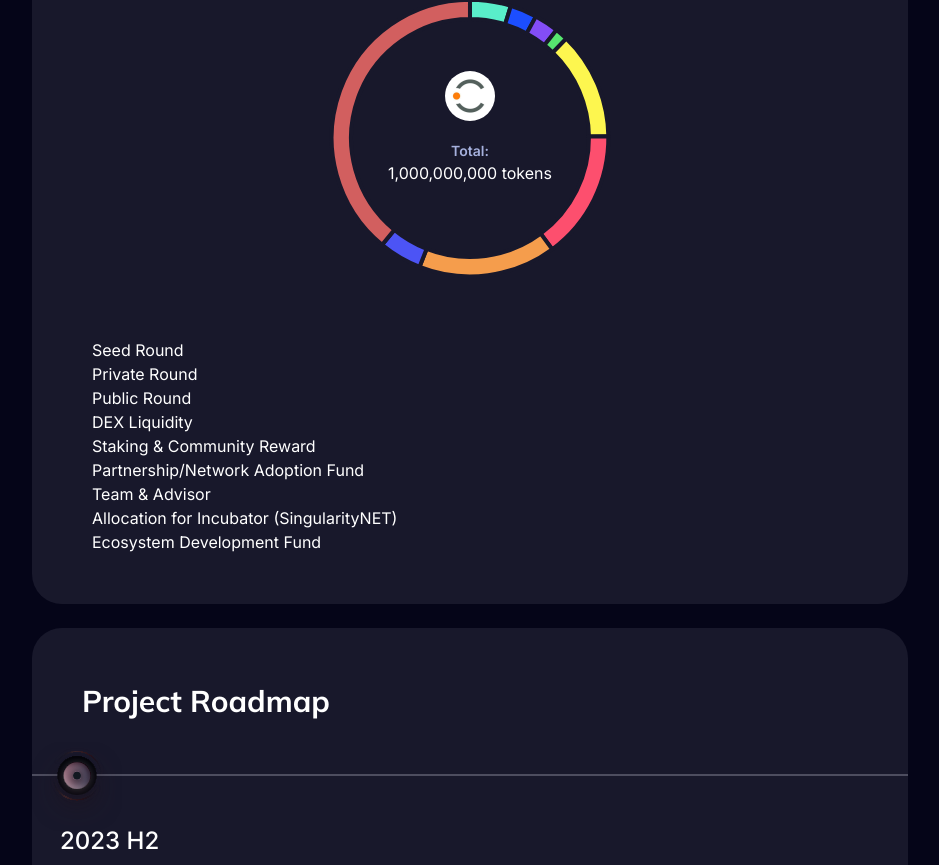
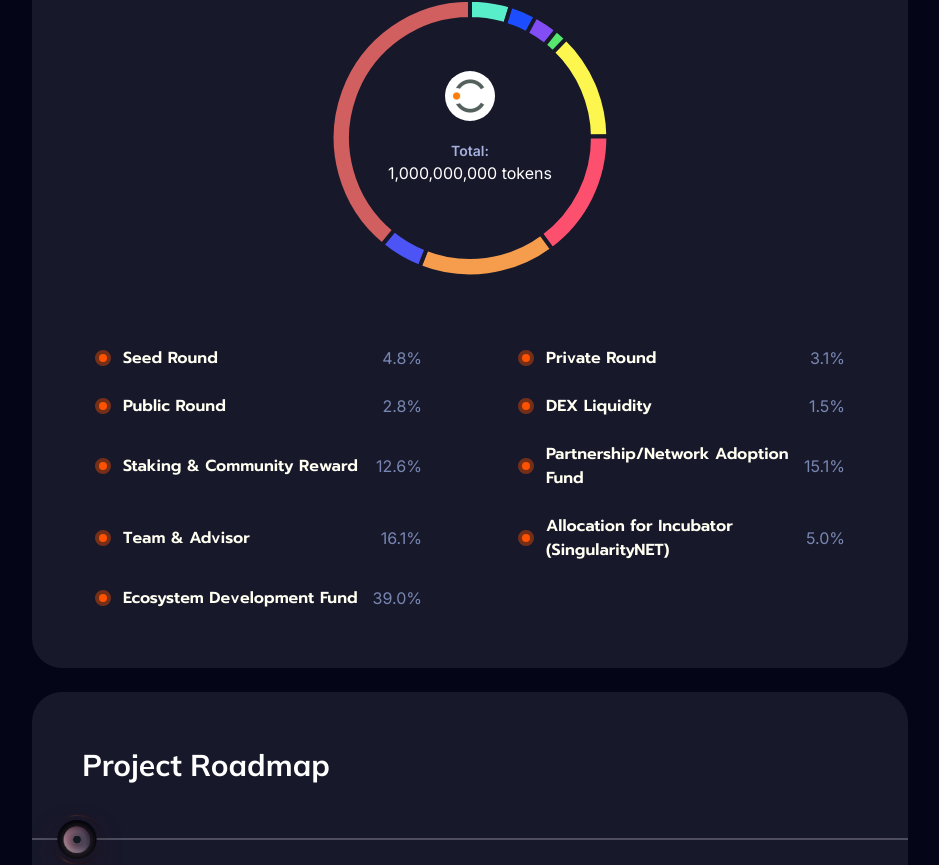
Before and after one commit to hossainarif37/launchpad, a Next.js app: page /projects in a window 1280 px wide. Shown: the part 4737-5602 px from the top of the page, without its empty margins (8-947 px from the left). Built offline with nearby package versions, Linux system fonts and the light colour scheme.

Commit message:
feat: Implement TokenomicsList comoponent

```diff
--- /dev/null
+++ b/src/_data/chartData.js
@@ -0,0 +1,29 @@
+export const data = [
+    {
+        id: 1, label: 'Seed Round', value: '47,500,000', color: '#59EECA'
+    },
+    {
+        id: 2, label: 'Private Round', value: '31,250,000', color: '#1C4EFF'
+    },
+    {
+        id: 3, label: 'Public Round', value: '28,250,000', color: '#834DF6'
+    },
+    {
+        id: 4, label: 'DEX Liquidity', value: '15,000,000', color: '#57E76F'
+    },
+    {
+        id: 5, label: 'Staking & Community Reward', value: '125,000,000', color: '#FDF64F'
+    },
+    {
+        id: 6, label: 'Partnership/Network Adoption Fund', value: '150,000,000', color: '#FD4F6E'
+    },
+    {
+        id: 7, label: 'Team & Advisor', value: '160,000,000', color: '#F59D4C'
+    },
+    {
+        id: 8, label: 'Allocation for Incubator (SingularityNET)', value: '50,000,000', color: '#4C54F5'
+    },
+    {
+        id: 9, label: 'Ecosystem Development Fund', value: '388,750,000', color: '#D25F5F'
+    },
+];
--- a/src/app/projects/components/Tokenomics.js
+++ b/src/app/projects/components/Tokenomics.js
@@ -5,41 +5,15 @@ import TokenomicsChart from './TokenomicsChart';
 import './tokenomicsChart.css'
 import Image from 'next/image';
 import TokenomicsList from './TokenomicsList';
+import { data } from '@/_data/chartData';
 
 export default function Tokenomics() {
 
-    const data = [
-        {
-            id: 1, label: 'Seed Round', value: '47,500,000', color: '#59EECA'
-        },
-        {
-            id: 2, label: 'Private Round', value: '31,250,000', color: '#1C4EFF'
-        },
-        {
-            id: 3, label: 'Public Round', value: '28,250,000', color: '#834DF6'
-        },
-        {
-            id: 4, label: 'DEX Liquidity', value: '15,000,000', color: '#57E76F'
-        },
-        {
-            id: 5, label: 'Staking & Community Reward', value: '125,000,000', color: '#FDF64F'
-        },
-        {
-            id: 6, label: 'Partnership/Network Adoption Fund', value: '150,000,000', color: '#FD4F6E'
-        },
-        {
-            id: 7, label: 'Team & Advisor', value: '160,000,000', color: '#F59D4C'
-        },
-        {
-            id: 8, label: 'Allocation for Incubator (SingularityNET)', value: '50,000,000', color: '#4C54F5'
-        },
-        {
-            id: 9, label: 'Ecosystem Development Fund', value: '388,750,000', color: '#D25F5F'
-        },
-    ];
+    // Calculate the total sum of all values
+    const total = data.reduce((sum, item) => sum + parseFloat(item.value.replace(/,/g, '')), 0);
 
     return (
-        <div className="mt-6 flex-grow pl-[60px] pt-[23px] pr-[60px] pb-[50px] rounded-[30px] bg-[#18182b]">
+        <div className="mt-6 flex-grow px-[55px] pt-[23px] pb-[50px] rounded-[30px] bg-[#18182b]">
             <div>
                 <h1 className="mt-10 text-[30px] leading-[46px] font-[Mulish] font-bold">
                     Tokenomics
@@ -64,9 +38,9 @@ export default function Tokenomics() {
             </div>
 
             {/* Tokenomics List */}
-            <ul>
+            <ul className='grid grid-cols-2 gap-x-20 gap-y-2'>
                 {
-                    data?.map(item => <TokenomicsList key={item.id} item={item} />)
+                    data?.map(item => <TokenomicsList key={item.id} item={item} color={item.color} total={total} />)
                 }
             </ul>
         </div>
--- a/src/app/projects/components/TokenomicsChart.js
+++ b/src/app/projects/components/TokenomicsChart.js
@@ -45,10 +45,16 @@ const TokenomicsChart = ({ data }) => {
                 // Custom content function
                 const customContent = `<div class="bg-gray-800 bg-opacity-5 text-white p-4 rounded-lg">
                 <div class="font-bold mb-2 flex flex-1 justify-between gap-5">
-                    <span>${w.config.labels[seriesIndex]}</span>
-                    <span>${seriesData.toFixed(2)}%</span>
+                    <div class="flex items-center gap-x-3">
+                        <div class="w-4 h-4 block rounded-full border-8 border-[#ff5200] border-opacity-40 relative">
+                            <div class="w-2 h-2 absolute top-1/2 left-1/2 transform -translate-x-1/2 -translate-y-1/2 rounded-full bg-[#ff5200]"></div>
+                        </div>
+
+                        <span>${w.config.labels[seriesIndex]}</span>
+                    </div>
+                    <span>${seriesData.toFixed(1)}%</span>
                 </div>
-                <div>${values[seriesIndex]}</div>
+                <div class="ml-7">${values[seriesIndex]}</div>
             </div>`;
                 return customContent;
             }
--- a/src/app/projects/components/TokenomicsList.js
+++ b/src/app/projects/components/TokenomicsList.js
@@ -1,16 +1,20 @@
 
-const TokenomicsList = ({ item }) => {
-
-    // Calculate the total sum of all values
-    const total = parseFloat(item.value.replace(/,/g, ''));
-
+const TokenomicsList = ({ item, total, color }) => {
     // Convert the values to percentages
-    // const percentage = parseFloat(item.value.replace(/,/g, '')) / total * 100;
+    const percentage = parseFloat(item.value.replace(/,/g, '')) / total * 100;
 
     return (
-        <li>
-            <span>{item.label}</span>
-            {/* <span>{percentage}</span> */}
+        <li className="flex items-center justify-between  hover:bg-[#212137] p-2 rounded-lg">
+
+            <div className="flex items-center gap-x-3">
+                <div className="w-4 h-4 block rounded-full border-8 border-[#ff5200] border-opacity-40 relative">
+                    <div className="w-2 h-2 absolute top-1/2 left-1/2 transform -translate-x-1/2 -translate-y-1/2 rounded-full bg-[#ff5200]"></div>
+                </div>
+                <span className="font-semibold text-[#FFFFF2] font-[Prompt]">{item.label}</span>
+            </div>
+
+            <span className="text-[#7787B1]">{percentage.toFixed(1)}%</span>
+
         </li>
     );
 };
--- a/tailwind.config.js
+++ b/tailwind.config.js
@@ -1,5 +1,6 @@
 /** @type {import('tailwindcss').Config} */
 module.exports = {
+  mode: 'jit',
   content: [
     "./src/pages/**/*.{js,ts,jsx,tsx,mdx}",
     "./src/components/**/*.{js,ts,jsx,tsx,mdx}",
```
